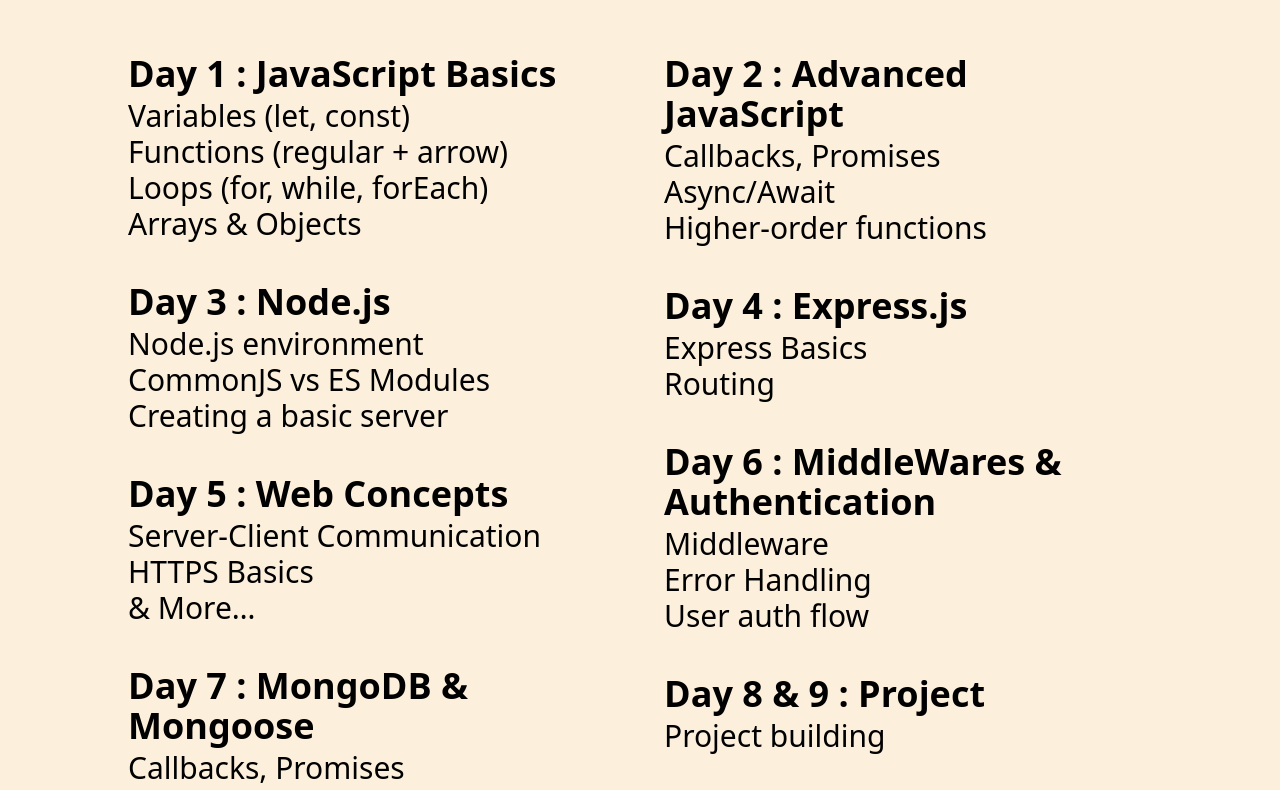
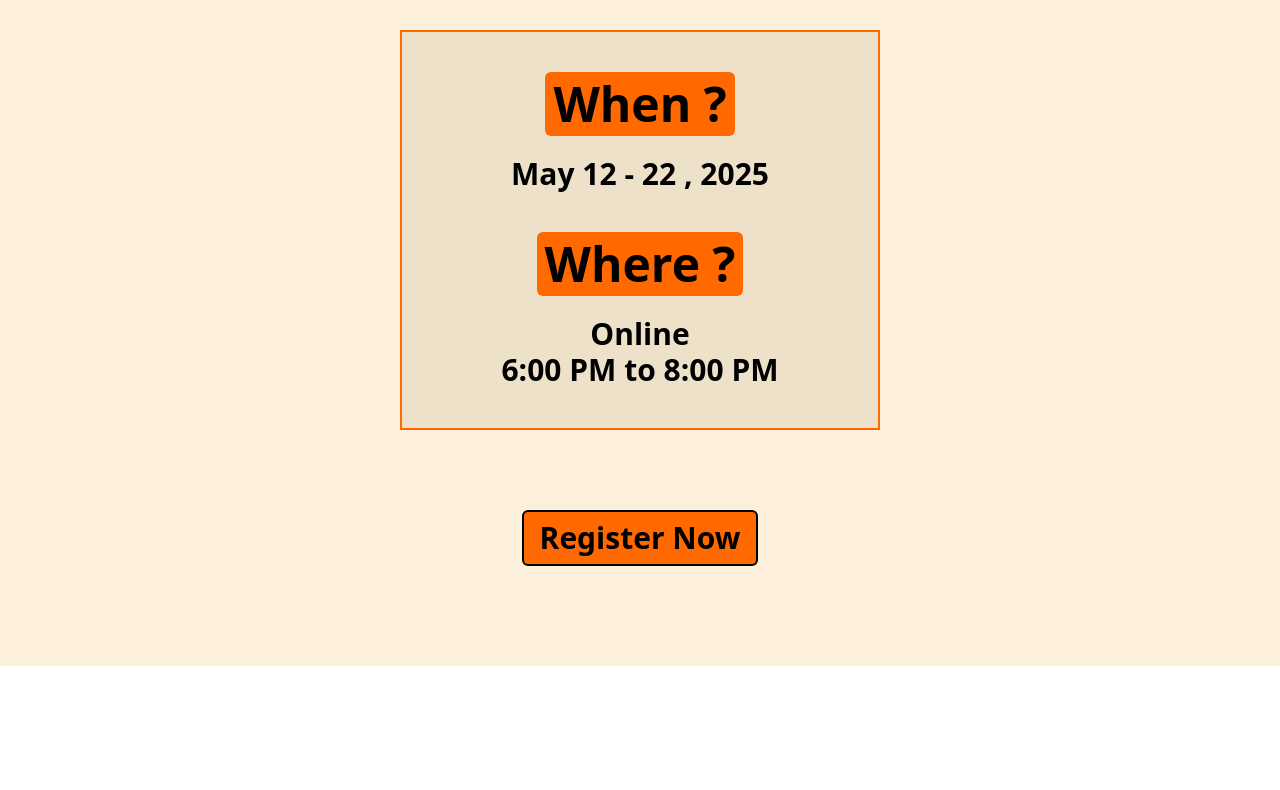
Before and after one commit to sdc-snist/sdc-web, a React (Vite) app: page /events/backend-development in a window 1280 px wide. Shown: the part 2640-3430 px from the top of the page. After the commit the page ends 3306 px from the top, so only its background shows below. Built offline with nearby package versions, Linux system fonts and the light colour scheme.

Commit message:
Update BackendDevelopment.jsx

```diff
--- a/src/components/Events/BackendDevelopment.jsx
+++ b/src/components/Events/BackendDevelopment.jsx
@@ -1,17 +1,20 @@
-import React, { useState, useEffect } from 'react';
+import React from 'react';
 import SummerbootcampHero from './SummerbootcampHero';
 import CountdownTimer from './CountdownTimer';
 import fromto from "../../assets/fromto.png";
 import roadmap from "../../assets/roadmap.png";
+
 const BackendDevelopment = () => {
     return (
         <div className='min-h-screen bg-[#fcefdc] w-full flex flex-col relative'>
             <SummerbootcampHero />
+
             <div className='flex flex-col items-center justify-center'>
                 <p className='font-hind-madurai font-light text-[28px] w-[1250px] h-[250px] leading-[138%] tracking-[0%] text-center'>
                     Dive into the world of backend development with <span className="text-orange-500 font-light">Backend Summer Bootcamp 2025</span> — a 10-day project-based journey crafted for aspiring developers and curious coders. From JavaScript fundamentals to building full-fledged REST APIs with Node.js, Express, and MongoDB, this bootcamp transforms backend confusion into clarity. You'll learn by doing — coding real-world projects, mastering authentication, and deploying your own backend system. Whether you're starting fresh or upskilling, this summer, build something that matters.
                 </p>
             </div>
+
             <div className='flex flex-col items-center justify-center mt-10 pb-10 bg-orange-500'>
                 <div className="text-white font-hind-madurai py-5">
                     <p className='text-4xl font-bold'>TIME LEFT UNTILL THE BOOTCAMP STARTS :</p>
@@ -20,104 +23,98 @@ const BackendDevelopment = () => {
                     <CountdownTimer targetDate={new Date('2025-05-12T00:00:00')} />
                 </div>
             </div>
-            <div className='flex flex-col items-center justify-center mt-10 mb-25 '>
+
+            <div className='flex flex-col items-center justify-center mt-10 mb-25'>
                 <button
-                onClick={() => {
-                    window.open("https://payments.cashfree.com/forms/backend-development-registration", "_blank");
-                }}
-                 className='bg-orange-500 cursor-pointer font-inter text-black border-2 text-3xl font-bold py-2 px-4 rounded-md hover:bg-orange-600 hover:scale-105 transition duration-300 '>
+                    onClick={() => {
+                        window.open("https://payments.cashfree.com/forms/backend-development-registration", "_blank");
+                    }}
+                    className='bg-orange-500 cursor-pointer font-inter text-black border-2 text-3xl font-bold py-2 px-4 rounded-md hover:bg-orange-600 hover:scale-105 transition duration-300'>
                     Register Now
                 </button>
             </div>
-            <div className='flex flex-col items-center  justify-center mt-10'>
-                <img
-                src={fromto}
-                alt="Backend Bootcamp Banner"
-                />
+
+            <div className='flex flex-col items-center justify-center mt-10'>
+                <img src={fromto} alt="Backend Bootcamp Banner" />
             </div>
+
             <div className='flex flex-col items-center justify-center mt-10 text-5xl font-bold'>
                 Roadmap
             </div>
+
             <div className='flex flex-col items-center justify-center'>
-                <img
-                src={roadmap}
-                alt="roadmap"
-                />
+                <img src={roadmap} alt="roadmap" />
             </div>
-            <div className="w-full bg-[#fcefdc] text-3xl py-16 px-4 flex justify-center">
-      <div className="max-w-5xl w-full grid grid-cols-2 gap-12 text-black">
-        {/* Left Column */}
-        <div className="space-y-10">
-          <div>
-            <h2 className="font-bold text-4xl">Day 1 : JavaScript Basics</h2>
-            <p className="mt-1">Variables (let, const)<br />Functions (regular + arrow)<br />Loops (for, while, forEach)<br />Arrays & Objects</p>
-          </div>
 
-          <div>
-            <h2 className="font-bold text-4xl">Day 3 : Node.js</h2>
-            <p className="mt-1">Node.js environment<br />CommonJS vs ES Modules<br />Creating a basic server</p>
-          </div>
+            {/* <div className="w-full bg-[#fcefdc] text-3xl py-16 px-4 flex justify-center">
+                <div className="max-w-5xl w-full grid grid-cols-2 gap-12 text-black">
 
-          <div>
-            <h2 className="font-bold text-4xl">Day 5 : Web Concepts</h2>
-            <p className="mt-1">Server-Client Communication<br />HTTPS Basics<br />& More…</p>
-          </div>
+                    <div className="space-y-20">
+                        <div>
+                            <h2 className="font-bold text-4xl">Day 1 : JavaScript Basics</h2>
+                            <p className="mt-1">Variables (let, const)<br />Functions (regular + arrow)<br />Loops (for, while, forEach)<br />Arrays & Objects</p>
+                        </div>
+                        <div>
+                            <h2 className="font-bold text-4xl">Day 3 : Node.js</h2>
+                            <p className="mt-1">Node.js environment<br />CommonJS vs ES Modules<br />Creating a basic server</p>
+                        </div>
+                        <div>
+                            <h2 className="font-bold text-4xl">Day 5 : Web Concepts</h2>
+                            <p className="mt-1">Server-Client Communication<br />HTTPS Basics<br />& More…</p>
+                        </div>
+                        <div>
+                            <h2 className="font-bold text-4xl">Day 7 : MongoDB & Mongoose</h2>
+                            <p className="mt-1">Callbacks, Promises<br />Async/Await<br />Higher-order functions</p>
+                        </div>
+                    </div>
 
-          <div>
-            <h2 className="font-bold text-4xl">Day 7 : MongoDB & Mongoose</h2>
-            <p className="mt-1">Callbacks, Promises<br />Async/Await<br />Higher-order functions</p>
-          </div>
-        </div>
-        {/* Right Column */}
-        <div className="space-y-10">
-          <div >
-            <h2 className="font-bold text-4xl">Day 2 : Advanced JavaScript</h2>
-            <p className="mt-1">Callbacks, Promises<br />Async/Await<br />Higher-order functions</p>
-          </div>
 
-          <div>
-            <h2 className="font-bold text-4xl">Day 4 : Express.js</h2>
-            <p className="mt-1">Express Basics<br />Routing</p>
-          </div>
+                    <div className="space-y-10">
+                        <div>
+                            <h2 className="font-bold text-4xl">Day 2 : Advanced JavaScript</h2>
+                            <p className="mt-1">Callbacks, Promises<br />Async/Await<br />Higher-order functions</p>
+                        </div>
+                        <div>
+                            <h2 className="font-bold text-4xl">Day 4 : Express.js</h2>
+                            <p className="mt-1">Express Basics<br />Routing</p>
+                        </div>
+                        <div>
+                            <h2 className="font-bold text-4xl">Day 6 : MiddleWares & Authentication</h2>
+                            <p className="mt-1">Middleware<br />Error Handling<br />User auth flow</p>
+                        </div>
+                        <div>
+                            <h2 className="font-bold text-4xl">Day 8 & 9 : Project</h2>
+                            <p className="mt-1">Project building</p>
+                        </div>
+                    </div>
 
-          <div>
-            <h2 className="font-bold text-4xl">Day 6 : MiddleWares & Authentication</h2>
-            <p className="mt-1">Middleware<br />Error Handling<br />User auth flow</p>
-          </div>
+                    <div className="w-full ml-50 text-center text-black font-bold text-4xl">
+                        Day 10 : Project Deployment
+                    </div>
+                </div>
+            </div> */}
 
-          <div>
-            <h2 className="font-bold text-4xl">Day 8 & 9 : Project</h2>
-            <p className="mt-1">Project building </p>
-          </div>
-        </div>
-        <div className="w-full ml-50 text-center text-black font-bold text-4xl">
-            Day 10 : Project Deployment
-        </div>
-      </div>
-
-    </div>
-            <div className='flex flex-col items-center justify-center mt-10 border-2 border-orange-500 bg-[#EDE1CA];
- ml-100 mr-100 mb-10 p-10'>
+            <div className='flex flex-col items-center justify-center mt-10 border-2 border-orange-500 bg-[#EDE1CA] ml-100 mr-100 mb-10 p-10'>
                 <div className='flex flex-col items-center'>
                     <h1 className='text-5xl font-bold bg-orange-500 rounded-md p-2'>When ?</h1>
                     <p className='text-3xl font-bold mt-5'>May 12 - 22 , 2025</p>
                 </div>
-                <div className='flex flex-col items-center' >
+                <div className='flex flex-col items-center'>
                     <h1 className='text-5xl font-bold bg-orange-500 rounded-md p-2 mt-10'>Where ?</h1>
                     <p className='text-3xl font-bold mt-5'>Online</p>
                     <p className='text-3xl font-bold'>6:00 PM to 8:00 PM</p>
                 </div>
             </div>
-            <div className='flex flex-col items-center justify-center mt-10 mb-25 '>
+
+            <div className='flex flex-col items-center justify-center mt-10 mb-25'>
                 <button
                     onClick={() => {
                         window.open("https://payments.cashfree.com/forms/backend-development-registration", "_blank");
                     }}
-                 className='bg-orange-500 cursor-pointer font-inter text-black border-2 text-3xl font-bold py-2 px-4 rounded-md hover:bg-orange-600 hover:scale-105 transition duration-300'>
+                    className='bg-orange-500 cursor-pointer font-inter text-black border-2 text-3xl font-bold py-2 px-4 rounded-md hover:bg-orange-600 hover:scale-105 transition duration-300'>
                     Register Now
                 </button>
             </div>
-
         </div>
     );
 };
```
